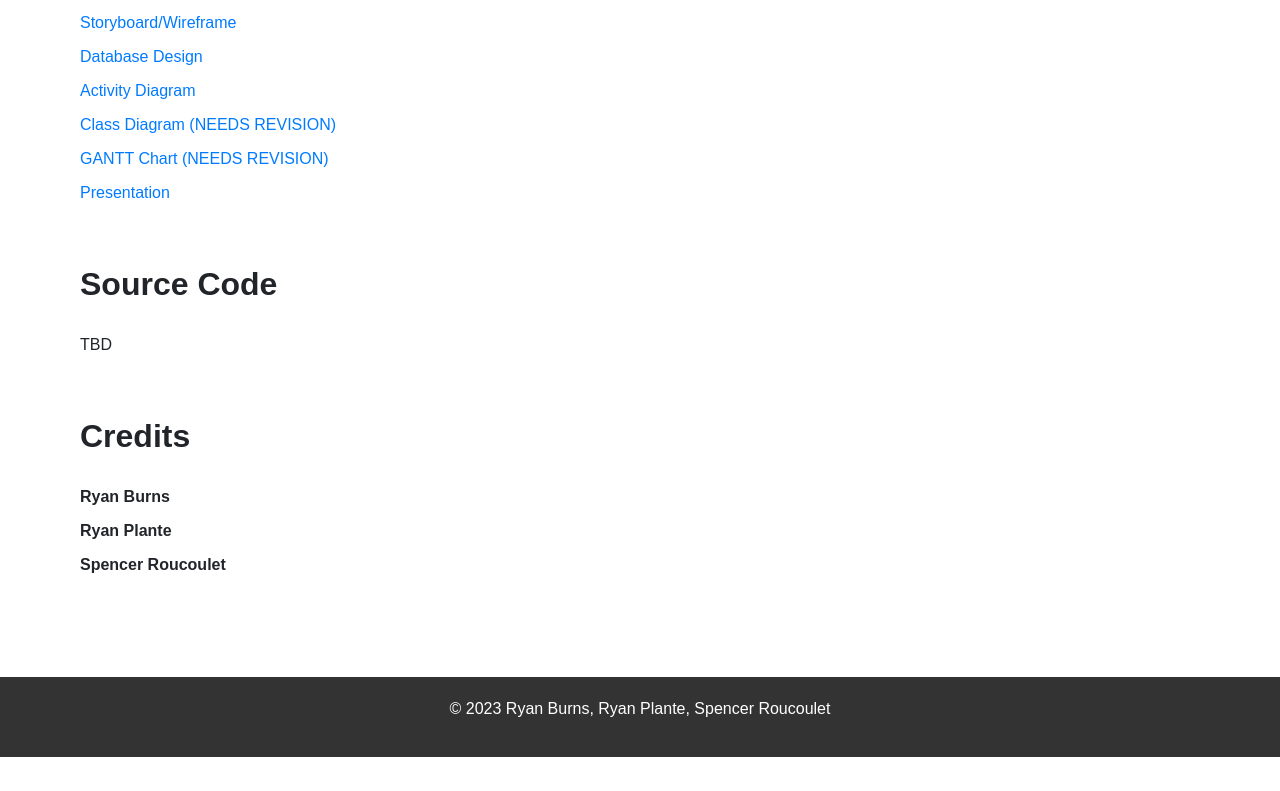
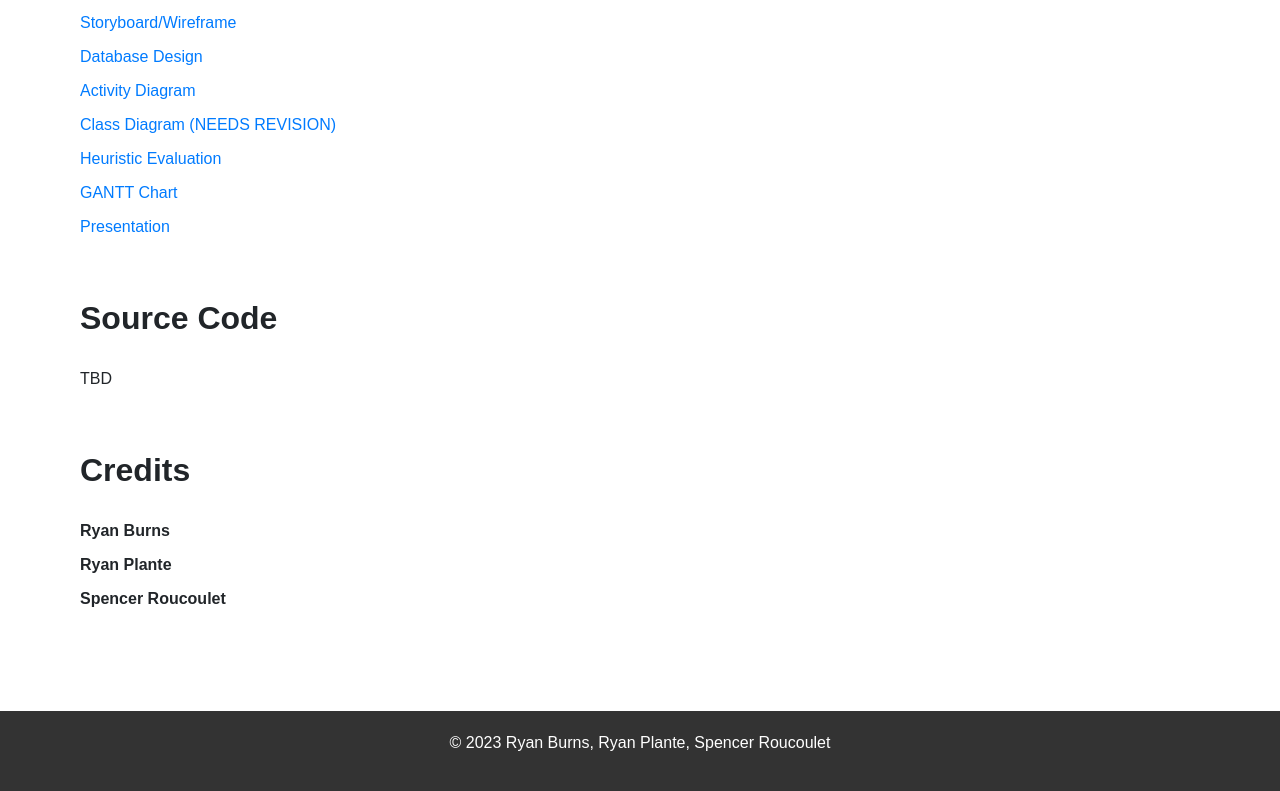
Before and after one commit to ryanplante/labPortalWiki, a plain HTML site: page index.html in a window 1280 px wide. Shown: the part 1611-2402 px from the top of the page. Before the commit the page ends 2368 px from the top, so only its background shows below. Drawn offline with nearby package versions, Linux system fonts and the light colour scheme.

Commit message:
changes to gantt chart and add heuristic eval doc

```diff
--- a/index.html
+++ b/index.html
@@ -161,7 +161,8 @@
 				<li><a href="files/ERD.png">Database Design</a></li>
 				<li><a href="files/Activity Diagram.png">Activity Diagram</a></li>
 				<li><a href="files/Class Diagram.jpg">Class Diagram (NEEDS REVISION)</a></li>
-				<li><a href="files/Gantt chart.png">GANTT Chart (NEEDS REVISION)</a></li>
+				<li><a href="files/Heuristic Evaluation.pdf">Heuristic Evaluation</a></li>
+				<li><a href="files/Gantt chart.pdf">GANTT Chart</a></li>
 				<li><a href="https://docs.google.com/presentation/d/1SN_XYtToOTf8QDjgHkuzTMgP8cIJf0gEn3DTZMdA814/edit?usp=sharing">Presentation</a></li>
 			</ul>
 		</section>
```
Also changed, not shown: files/Gantt chart.png (deleted), 2 other files.
